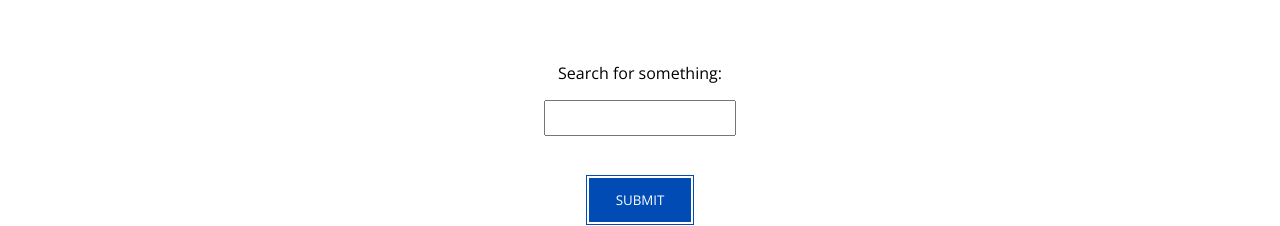
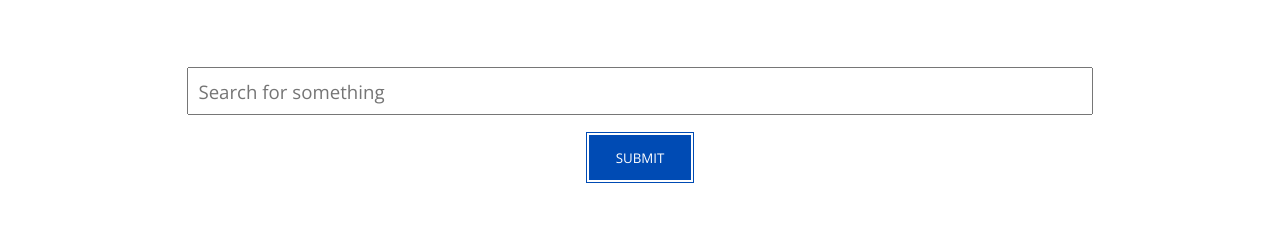
Before and after one commit to amnh-library/metasearch, a React (Create React App) app in the folder library-metasearch/: page / in a window 1280 px wide. Shown: the part 297-523 px from the top of the page. Built offline with nearby package versions, Linux system fonts and the light colour scheme.

Commit message:
Hacking the search input field huge feel free to undo if it's tacky

```diff
--- a/library-metasearch/src/form/Form.js
+++ b/library-metasearch/src/form/Form.js
@@ -70,7 +70,7 @@ export default class SearchForm extends Component {
         <form onSubmit={this.handleSubmit}>
           <div>
             <label style={styles.label}>
-              Search for something:
+              Search for something
             </label>
           </div>
           <input value={this.state.value} style={styles.input} type="text" name="search" onChange={this.handleChange} />
--- a/library-metasearch/src/form/SearchForm.js
+++ b/library-metasearch/src/form/SearchForm.js
@@ -22,13 +22,8 @@ export default class SearchForm extends Component {
     return (
       <div className="input-container">
         <form onSubmit={this.handleSubmit}>
-          <div>
-            <label className="label">
-              Search for something:
-            </label>
-          </div>
           <div className="submit">
-            <input className="search-term-input" value={this.state.value} type="text" name="search" onChange={this.handleChange} />
+            <input className="search-term-input" value={this.state.value} type="text" name="search" onChange={this.handleChange} placeholder="Search for something"/>
             <input type="submit" value="Submit" className="button" />
           </div>
         </form>
--- a/library-metasearch/src/index.css
+++ b/library-metasearch/src/index.css
@@ -8,3 +8,13 @@ body {
   margin: 5px;
   max-width: 45%;
 }
+
+.App-container {
+  width: 100%;
+}
+
+.search-term-input {
+  font-size: 14pt;
+  width: 80%;
+  margin: 5px;
+}
```
